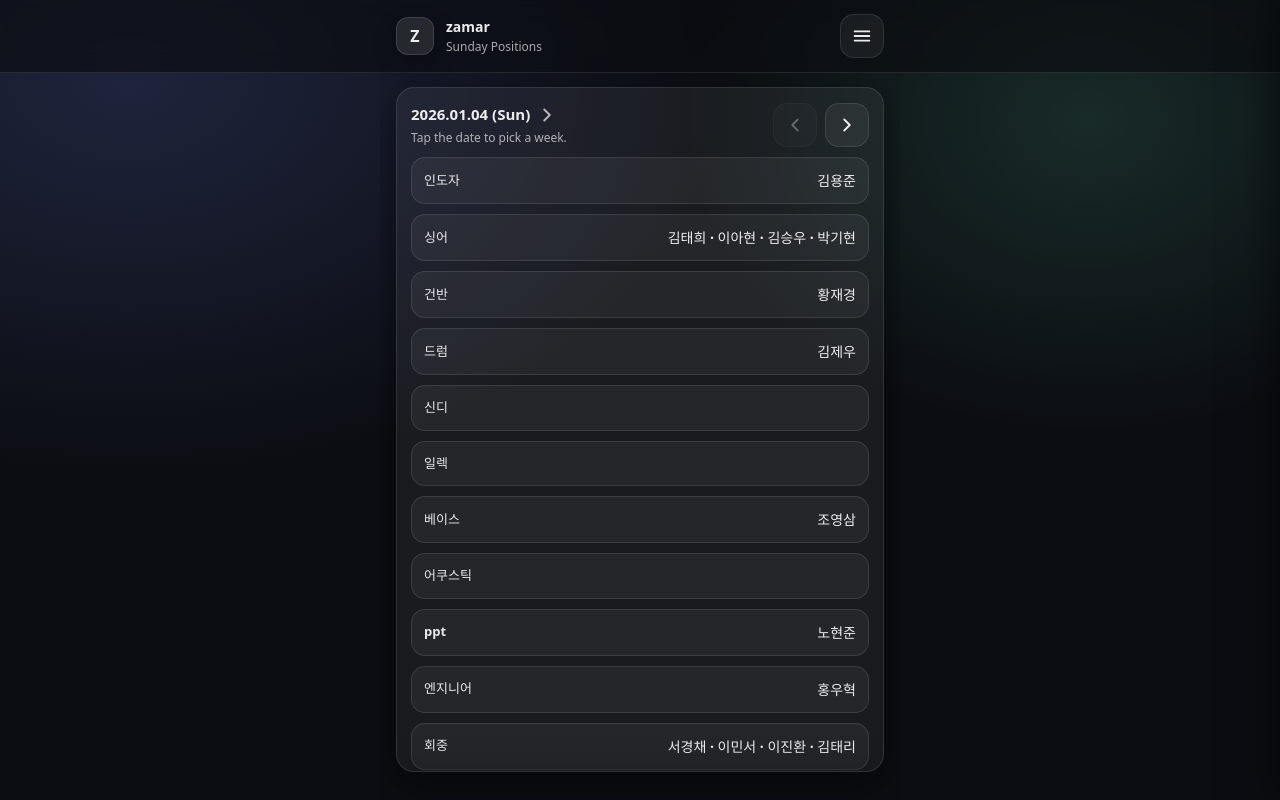
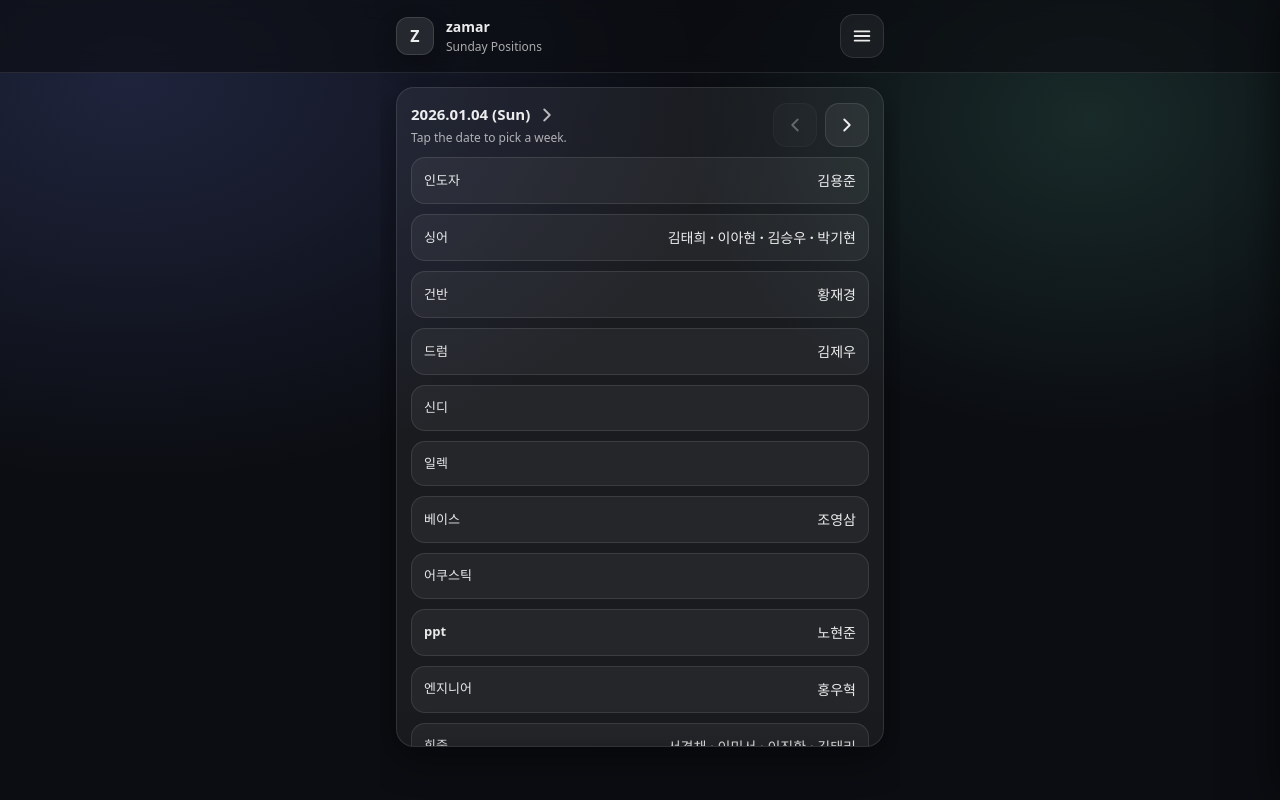
Before and after one commit to Yongjooon/Zamar, a React (Vite) app: page / in a window 1280 px wide. Built offline with nearby package versions, Linux system fonts and the light colour scheme.

Commit message:
[fix] 스크롤 수정

```diff
--- a/src/App.jsx
+++ b/src/App.jsx
@@ -22,46 +22,16 @@ export default function App() {
   const [drawerOpen, setDrawerOpen] = useState(false);
   const [toast, setToast] = useState('');
 
-  // ✅ 접속 즉시 "다가오는 일요일" 기준 주로 맞춤
   const [weekIndex, setWeekIndex] = useState(() => findCurrentWeekIndex(weeks));
 
-  // ✅ iOS overscroll(당겨서 튕길 때) 배경 흰색 노출 방지 + 스크롤은 유지
-  useEffect(() => {
-    const html = document.documentElement;
-    const body = document.body;
-
-    const prevHtmlBg = html.style.backgroundColor;
-    const prevBodyBg = body.style.backgroundColor;
-    const prevHtmlOver = html.style.overscrollBehaviorY;
-    const prevBodyOver = body.style.overscrollBehaviorY;
-
-    // "흰색"이 비치는 건 보통 html/body 배경이 투명/기본색이라서임
-    html.style.backgroundColor = '#0b0d12';
-    body.style.backgroundColor = '#0b0d12';
-
-    // 지원 브라우저에서 rubber-band 시 배경 노출을 줄임
-    html.style.overscrollBehaviorY = 'none';
-    body.style.overscrollBehaviorY = 'none';
-
-    return () => {
-      html.style.backgroundColor = prevHtmlBg;
-      body.style.backgroundColor = prevBodyBg;
-      html.style.overscrollBehaviorY = prevHtmlOver;
-      body.style.overscrollBehaviorY = prevBodyOver;
-    };
-  }, []);
-
-  // ✅ 주가 바뀌는 걸 자동 반영 (월요일이 되면 upcoming Sunday가 바뀜)
   useEffect(() => {
     const id = setInterval(() => {
       const next = findCurrentWeekIndex(weeks);
       setWeekIndex((prev) => (prev === next ? prev : next));
     }, 60 * 1000);
-
     return () => clearInterval(id);
   }, [weeks]);
 
-  // ✅ 렌더 단계에서 안전한 index로 clamp (weeks 길이 변동 대비)
   const safeWeekIndex = useMemo(() => {
     const max = Math.max(weeks.length - 1, 0);
     return Math.min(Math.max(weekIndex, 0), max);
@@ -102,11 +72,8 @@ export default function App() {
         onOpenMenu={() => setDrawerOpen(true)}
       />
 
-      {/* ✅ iPhone 하단 UI 때문에 마지막 줄이 살짝 가려지는 케이스 방지 */}
-      <main
-        className="content"
-        style={{ paddingBottom: 'calc(28px + env(safe-area-inset-bottom))' }}
-      >
+      {/* ✅ content는 페이지 스크롤이 가능해야 함 (기존 css 유지) */}
+      <main className="content" style={{ paddingBottom: 'calc(28px + env(safe-area-inset-bottom))' }}>
         {route === 'positions' && (
           <PositionsPage
             week={week}
@@ -127,12 +94,7 @@ export default function App() {
       <Drawer open={drawerOpen} onClose={() => setDrawerOpen(false)}>
         <div className="drawerHead">
           <div className="drawerTitle">Menu</div>
-          <button
-            className="iconBtn"
-            onClick={() => setDrawerOpen(false)}
-            aria-label="Close menu"
-            type="button"
-          >
+          <button className="iconBtn" onClick={() => setDrawerOpen(false)} aria-label="Close menu" type="button">
             <span className="x">×</span>
           </button>
         </div>
--- a/src/pages/PositionsPage.jsx
+++ b/src/pages/PositionsPage.jsx
@@ -25,12 +25,10 @@ export default function PositionsPage({
     animLock.current = true;
     setAnimDir(dir);
 
-    // halfway → change data
     setTimeout(() => {
       action();
     }, 160);
 
-    // end animation
     setTimeout(() => {
       setAnimDir(null);
       animLock.current = false;
@@ -83,15 +81,22 @@ export default function PositionsPage({
     }
   }
 
-  /* =========================================================
-     ✅ animation style (CSS 추가 없음)
-  ========================================================= */
   const slideStyle =
     animDir === 'next'
       ? { transform: 'translateX(-20px)', opacity: 0 }
       : animDir === 'prev'
       ? { transform: 'translateX(20px)', opacity: 0 }
       : { transform: 'translateX(0)', opacity: 1 };
+
+  /* =========================================================
+     ✅ IMPORTANT:
+     - 카드 자체는 화면 안에서 고정 높이(최대)로 잡고
+     - list 영역만 내부 스크롤되게 해서
+     - "아래가 잘려서 안 보이는" 문제 해결
+  ========================================================= */
+  const cardMaxH = 'calc(100dvh - 140px - env(safe-area-inset-bottom))';
+  // 140px은 topbar + content padding 등 대략치 (너 앱 기준)
+  // 너무 타이트하면 120~170 사이로 조정하면 됨.
 
   return (
     <section
@@ -100,19 +105,20 @@ export default function PositionsPage({
       onTouchMove={onTouchMove}
       onTouchEnd={onTouchEnd}
       style={{
-        touchAction: 'pan-y', // ✅ 세로 스크롤은 그대로 동작
+        touchAction: 'pan-y',
         transition: 'transform 320ms ease, opacity 260ms ease',
         ...slideStyle,
+
+        // ✅ 카드가 화면 안에서 "길이 확보"
+        maxHeight: cardMaxH,
+        display: 'flex',
+        flexDirection: 'column',
       }}
     >
-      {/* ================= Header ================= */}
-      <div className="cardHead">
+      {/* ================= Header (고정) ================= */}
+      <div className="cardHead" style={{ flex: '0 0 auto' }}>
         <div>
-          <button
-            type="button"
-            className="weekLabel weekLabelBtn"
-            onClick={() => setPickerOpen(true)}
-          >
+          <button type="button" className="weekLabel weekLabelBtn" onClick={() => setPickerOpen(true)}>
             {week ? formatSundayLabel(week.sunday) : '-'}
             <span className="weekLabelChevron">
               <Icon name="chevRight" />
@@ -141,13 +147,20 @@ export default function PositionsPage({
         </div>
       </div>
 
-      {/* ================= Positions ================= */}
-      <div className="list">
+      {/* ================= List (여기만 스크롤) ================= */}
+      <div
+        className="list"
+        style={{
+          flex: '1 1 auto',
+          overflowY: 'auto',
+          WebkitOverflowScrolling: 'touch',
+          overscrollBehavior: 'contain', // ✅ iOS 바운스 흰색 전파 방지
+          paddingBottom: 'calc(14px + env(safe-area-inset-bottom))',
+        }}
+      >
         {positions.map((p) => {
           const people =
-            Array.isArray(p.people) && p.people.length > 0
-              ? p.people.join(' · ')
-              : p.person ?? '-';
+            Array.isArray(p.people) && p.people.length > 0 ? p.people.join(' · ') : p.person ?? '-';
 
           return (
             <div key={p.role} className="row">
@@ -163,10 +176,7 @@ export default function PositionsPage({
       </div>
 
       {/* ================= Week Picker ================= */}
-      <div
-        className={`pickerBackdrop ${pickerOpen ? 'open' : ''}`}
-        onClick={() => setPickerOpen(false)}
-      />
+      <div className={`pickerBackdrop ${pickerOpen ? 'open' : ''}`} onClick={() => setPickerOpen(false)} />
       <div className={`pickerSheet ${pickerOpen ? 'open' : ''}`}>
         <div className="pickerHead">
           <div>
```
